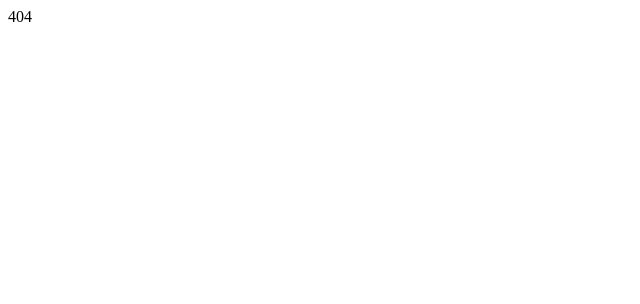
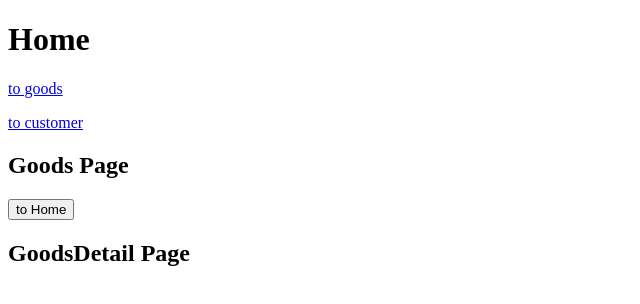
Before and after one commit to wgm7512/react-router-dom-v6-example, a React app: page /goods/1 in a window 1280 px wide. Shown: the top 304 px of the page, without its empty margins (0-640 px from the left). Built offline with nearby package versions, Linux system fonts and the light colour scheme.

Commit message:
add: 04 嵌套路由与动态路由

```diff
--- a/src/goods/Goods.tsx
+++ b/src/goods/Goods.tsx
@@ -1,5 +1,6 @@
 import React from "react";
-import { useNavigate } from "react-router-dom";
+import { useNavigate, Outlet } from "react-router-dom";
+
 
 export default function Goods() {
   const navigate = useNavigate();
@@ -16,6 +17,9 @@ export default function Goods() {
       <h2>Goods Page</h2>
 
       <button onClick={handleClickToHome}>to Home</button>
+
+      {/* 子路由的占位组件 */}
+      <Outlet />
     </div>
   );
 }
--- /dev/null
+++ b/src/goods/goods-detail/GoodsDetail.tsx
@@ -0,0 +1,9 @@
+import React from "react";
+
+export default function GoodsDetail() {
+  return (
+    <div>
+      <h2>GoodsDetail Page</h2>
+    </div>
+  );
+}
--- /dev/null
+++ b/src/goods/goods-list/GoodsList.tsx
@@ -0,0 +1,9 @@
+import React from "react";
+
+export default function GoodsList() {
+  return (
+    <div>
+      <h2>GoodsList Page</h2>
+    </div>
+  );
+}
--- a/src/home/Home.tsx
+++ b/src/home/Home.tsx
@@ -1,5 +1,5 @@
 import React from "react";
-import { Link } from "react-router-dom";
+import { Outlet, Link } from "react-router-dom";
 
 
 export default function Home() {
@@ -14,6 +14,8 @@ export default function Home() {
       <p>
         <Link to='/customer'>to customer</Link>
       </p>
+
+      <Outlet />
     </div>
   );
 }
--- a/src/router/Router.tsx
+++ b/src/router/Router.tsx
@@ -4,20 +4,23 @@ import Home from "../home/Home";
 import Goods from "../goods/Goods";
 import Customer from "../customer/Customer";
 import NotFound from "../not-found/NotFound";
+import GoodsDetail from "../goods/goods-detail/GoodsDetail";
+import GoodsList from "../goods/goods-list/GoodsList";
 
 export default function Router() {
-  {/* 所有的路由配置均在 BrowserRouter 内部 */ }
   return (
     <BrowserRouter>
+      <Routes>
+        <Route path='/' element={<Home />}>
+          <Route path='goods' element={<Goods />} >
+            {/* 动态路由 */}
+            <Route path=":id" element={<GoodsDetail />} />
+            <Route path="list" element={<GoodsList />} />
+          </Route>
 
-      {/* 使用 Routes 替换曾经的 Switch */}
-      <Routes>
-        <Route path='/' element={<Home />} />
-        <Route path='goods' element={<Goods />} />
-        <Route path='customer' element={<Customer />} />
-
-        {/* 匹配未定义的路由 */}
-        <Route path="*" element={<NotFound />} />
+          <Route path='customer' element={<Customer />} ></Route>
+          <Route path="*" element={<NotFound />} />
+        </Route>
       </Routes>
     </BrowserRouter>
   );
```
